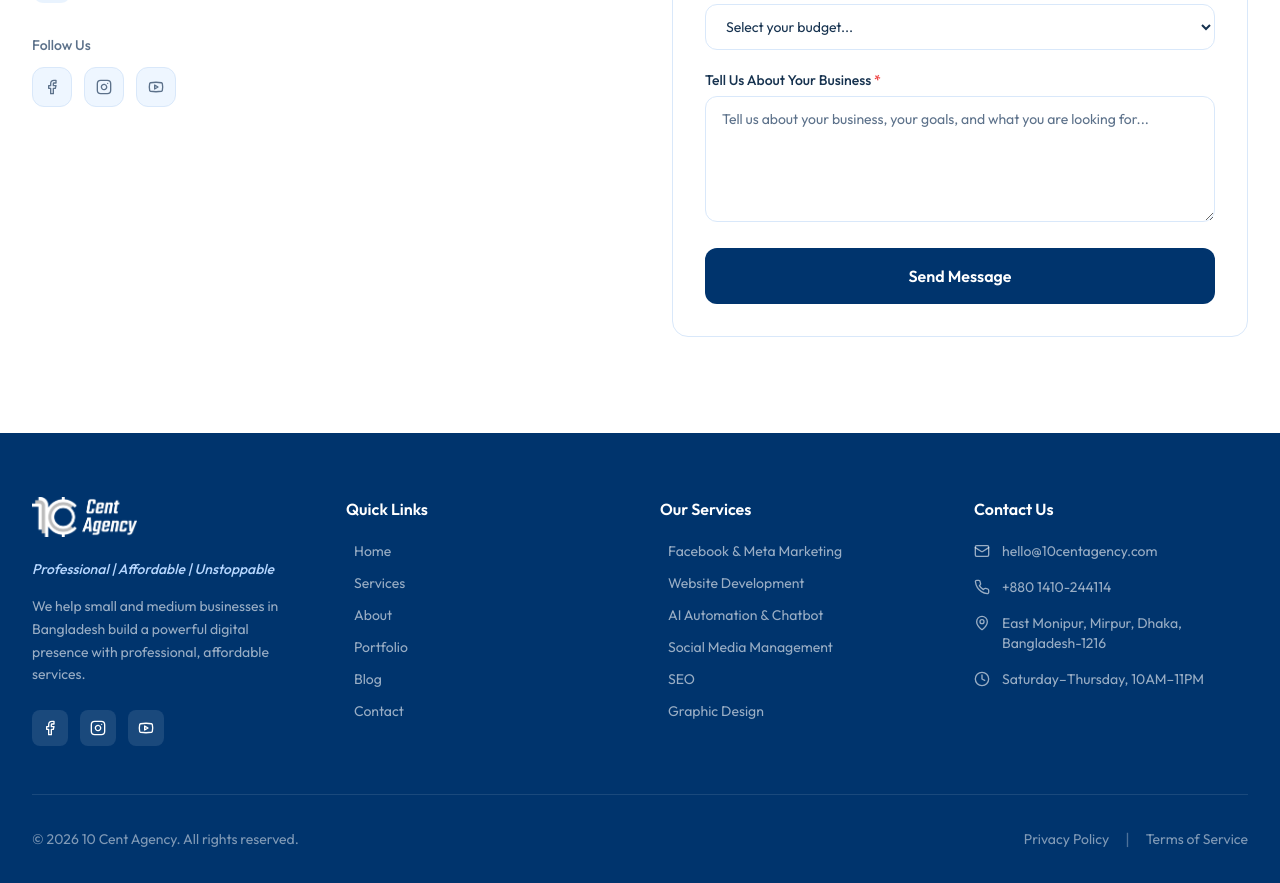
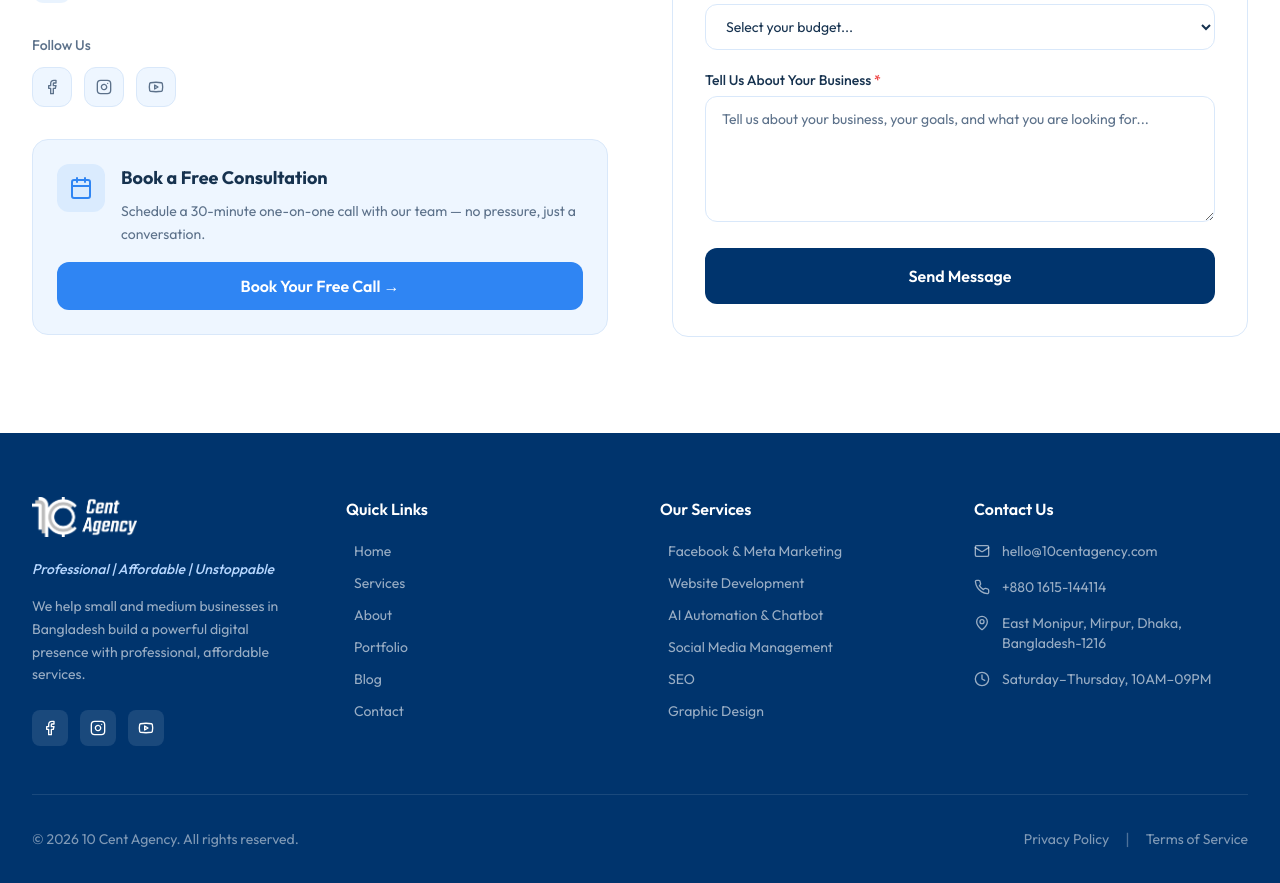
Before and after one commit to 10centagency/10cent-agency-website, a Next.js app: page /contact in a window 1280 px wide. Shown: the part 920-1803 px from the top of the page. Built offline with nearby package versions, Linux system fonts and the light colour scheme; no server answers.

Commit message:
Important updates on contact page and WhatsApp button

```diff
--- a/app/contact/page.tsx
+++ b/app/contact/page.tsx
@@ -1,6 +1,6 @@
 import type { Metadata } from 'next';
 import Link from 'next/link';
-import { ChevronRight, Mail, Phone, MapPin, Clock, Facebook, Instagram, Youtube, Linkedin } from 'lucide-react';
+import { ChevronRight, Mail, Phone, MapPin, Clock, Facebook, Instagram, Youtube, Linkedin, Calendar } from 'lucide-react';
 import SectionLabel from '@/components/ui/SectionLabel';
 import AnimatedSection from '@/components/ui/AnimatedSection';
 import ContactForm from './ContactForm';
@@ -21,8 +21,8 @@
   {
     icon: Phone,
     label: 'WhatsApp',
-    value: '+880 1410-244114',
-    href: 'https://wa.me/8801410244114',
+    value: '+880 1615-144114',
+    href: 'https://wa.me/8801615144114',
     external: true,
   },
   {
@@ -34,7 +34,7 @@
   {
     icon: Clock,
     label: 'Hours',
-    value: 'Saturday–Thursday, 10AM–11PM',
+    value: 'Saturday–Thursday, 10AM–09PM',
     href: null,
   },
 ];
@@ -115,7 +115,7 @@
               </div>
 
               {/* Social */}
-              <div>
+              <div className="mb-8">
                 <p className="text-sm text-brand-textMid font-medium mb-3">Follow Us</p>
                 <div className="flex items-center gap-3">
                   {socialLinks.map(({ icon: Icon, href, label }) => (
@@ -130,6 +130,31 @@
                   ))}
                 </div>
               </div>
+
+              {/* Book a Free Consultation */}
+              <div className="bg-brand-bgAlt border border-brand-border rounded-2xl p-6">
+                <div className="flex items-start gap-4 mb-4">
+                  <div className="w-12 h-12 rounded-xl bg-brand-blue/10 flex items-center justify-center flex-shrink-0">
+                    <Calendar className="w-6 h-6 text-brand-blue" />
+                  </div>
+                  <div>
+                    <h3 className="text-lg font-bold text-brand-textDark mb-2">
+                      Book a Free Consultation
+                    </h3>
+                    <p className="text-brand-textMid text-sm leading-relaxed">
+                      Schedule a 30-minute one-on-one call with our team — no pressure, just a conversation.
+                    </p>
+                  </div>
+                </div>
+                <a
+                  href="https://calendly.com/10centagency/free-consultation"
+                  target="_blank"
+                  rel="noopener noreferrer"
+                  className="inline-flex items-center justify-center w-full bg-brand-blue text-white font-semibold px-6 py-3 rounded-xl hover:bg-brand-blue/90 transition-colors duration-200"
+                >
+                  Book Your Free Call →
+                </a>
+              </div>
             </AnimatedSection>
 
             {/* Right: form */}
--- a/components/home/HeroSection.tsx
+++ b/components/home/HeroSection.tsx
@@ -91,7 +91,7 @@
             >
               <motion.div whileHover={{ scale: 1.04 }} whileTap={{ scale: 0.97 }}>
                 <Link
-                  href="/contact"
+                  href="https://calendly.com/10centagency/free-consultation"
                   className="inline-flex items-center justify-center bg-brand-navy text-white font-semibold rounded-xl px-8 py-4 hover:bg-brand-blue transition-colors duration-200 w-full sm:w-auto"
                 >
                   Get Free Consultation
--- a/components/layout/Footer.tsx
+++ b/components/layout/Footer.tsx
@@ -113,13 +113,13 @@
               </li>
               <li>
                 <a
-                  href="https://wa.me/8801410244114"
+                  href="https://wa.me/8801615144114"
                   target="_blank"
                   rel="noopener noreferrer"
                   className="flex items-start gap-3 text-white/60 text-sm hover:text-brand-accent transition-colors duration-200"
                 >
                   <Phone className="w-4 h-4 mt-0.5 flex-shrink-0" />
-                  +880 1410-244114
+                  +880 1615-144114
                 </a>
               </li>
               <li>
@@ -131,7 +131,7 @@
               <li>
                 <div className="flex items-start gap-3 text-white/60 text-sm">
                   <Clock className="w-4 h-4 mt-0.5 flex-shrink-0" />
-                  <span>Saturday–Thursday, 10AM–11PM</span>
+                  <span>Saturday–Thursday, 10AM–09PM</span>
                 </div>
               </li>
             </ul>
--- a/components/layout/Navbar.tsx
+++ b/components/layout/Navbar.tsx
@@ -124,7 +124,7 @@
               ))}
               <div className="pt-3">
                 <Link
-                  href="/contact"
+                  href="https://calendly.com/10centagency/free-consultation"
                   className="block w-full text-center bg-brand-navy text-white text-sm font-semibold rounded-lg px-5 py-3 hover:bg-brand-blue transition-colors duration-200"
                 >
                   Get Free Consultation
--- a/components/layout/WhatsAppButton.tsx
+++ b/components/layout/WhatsAppButton.tsx
@@ -1,11 +1,9 @@
 'use client';
-
-import { MessageCircle } from 'lucide-react';
 
 export default function WhatsAppButton() {
   return (
     <a
-      href="https://wa.me/8801410244114"
+      href="https://wa.me/8801615144114"
       target="_blank"
       rel="noopener noreferrer"
       className="fixed bottom-6 right-6 z-50 group"
@@ -16,7 +14,9 @@
         <span className="absolute inset-0 rounded-full bg-[#25D366] opacity-40 animate-ping" />
         {/* Button */}
         <div className="relative w-14 h-14 rounded-full bg-[#25D366] flex items-center justify-center shadow-lg hover:scale-110 transition-transform duration-200">
-          <MessageCircle className="w-7 h-7 text-white fill-white" />
+          <svg className="w-7 h-7 text-white fill-white" viewBox="0 0 24 24" fill="currentColor">
+            <path d="M17.472 14.382c-.297-.149-1.758-.867-2.03-.967-.273-.099-.471-.148-.67.15-.197.297-.767.966-.94 1.164-.173.199-.347.223-.644.075-.297-.15-1.255-.463-2.39-1.475-.883-.788-1.48-1.761-1.653-2.059-.173-.297-.018-.458.13-.606.134-.133.298-.347.446-.52.149-.174.198-.298.298-.497.099-.198.05-.371-.025-.52-.075-.149-.669-1.612-.916-2.207-.242-.579-.487-.5-.669-.51-.173-.008-.371-.01-.57-.01-.198 0-.52.074-.792.372-.272.297-1.04 1.016-1.04 2.479 0 1.462 1.065 2.875 1.213 3.074.149.198 2.096 3.2 5.077 4.487.709.306 1.262.489 1.694.625.712.227 1.36.195 1.871.118.571-.085 1.758-.719 2.006-1.413.248-.694.248-1.289.173-1.413-.074-.124-.272-.198-.57-.347m-5.421 7.403h-.004a9.87 9.87 0 01-5.031-1.378l-.361-.214-3.741.982.998-3.648-.235-.374a9.86 9.86 0 01-1.51-5.26c.001-5.45 4.436-9.884 9.888-9.884 2.64 0 5.122 1.03 6.988 2.898a9.825 9.825 0 012.893 6.994c-.003 5.45-4.437 9.884-9.885 9.884m8.413-18.297A11.815 11.815 0 0012.05 0C5.495 0 .16 5.335.157 11.892c0 2.096.547 4.142 1.588 5.945L.057 24l6.305-1.654a11.882 11.882 0 005.683 1.448h.005c6.554 0 11.89-5.335 11.893-11.893a11.821 11.821 0 00-3.48-8.413Z"/>
+          </svg>
         </div>
       </div>
       {/* Tooltip */}
```
